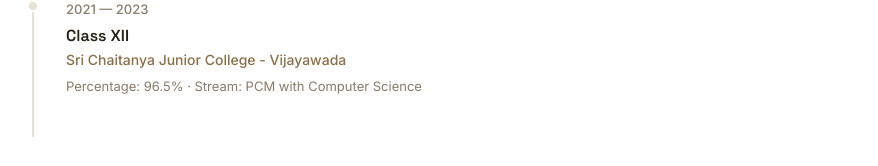
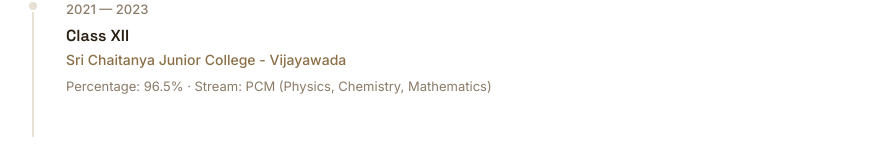
Before and after one commit to solasas/my-portfolio, a Next.js app: page / in a window 1280 px wide. Shown: the part 1990-2156 px from the top of the page, without its empty margins (0-878 px from the left). Built offline with nearby package versions, Linux system fonts and the light colour scheme.

Commit message:
modified education section

```diff
--- a/components/sections/Education.tsx
+++ b/components/sections/Education.tsx
@@ -21,7 +21,7 @@
     instKey: 'edu-2-inst',
     defaultInst: 'Sri Chaitanya Junior College - Vijayawada',
     detailKey: 'edu-2-detail',
-    defaultDetail: 'Percentage: 96.5% · Stream: PCM with Computer Science',
+    defaultDetail: 'Percentage: 96.5% · Stream: PCM (Physics, Chemistry, Mathematics)',
   },
 ];
 
--- a/components/sections/Projects.tsx
+++ b/components/sections/Projects.tsx
@@ -23,7 +23,7 @@
     id: 'proj1',
     name: 'TaskHive',
     desc: 'A full-stack task management app with real-time updates, user authentication, and priority-based sorting.',
-    github: 'GitHub', githubUrl: '',
+    github: 'GitHub', githubUrl: 'https://github.com/solasas/Taskhive',
     demo: 'Demo',     demoUrl: '',   showDemo: false,
     tags: ['Spring Boot', 'React', 'Postgres'],
   },
@@ -31,7 +31,7 @@
     id: 'proj2',
     name: 'SkillSwap',
     desc: 'A peer-to-peer skill-sharing platform backend featuring intelligent matching, exchange request management, session scheduling, and a user rating system.',
-    github: 'GitHub', githubUrl: '',
+    github: 'GitHub', githubUrl: 'https://github.com/solasas/skillswap',
     demo: 'Demo',     demoUrl: '',   showDemo: false,
     tags: ['SpringBoot', 'React'],
   },
```
Also changed, not shown: 1 other file (tests, documents, lock files or other folders).
